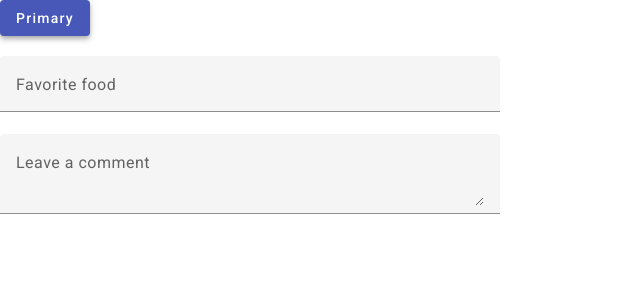
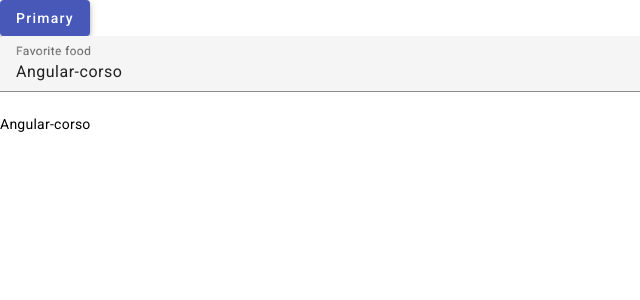
Before and after one commit to Castels88/Angular-corso, an Angular app: page / in a window 1280 px wide. Shown: the top 300 px of the page, without its empty margins (0-640 px from the left). Built offline with nearby package versions, Linux system fonts and the light colour scheme.

Commit message:
fine lezione

```diff
--- a/src/app/app.component.html
+++ b/src/app/app.component.html
@@ -1,37 +1,27 @@
 <!--
-oggi andiamo a vedere l event bindig
-ossia andremo a collegare un azione fatta da un utente al nostro
-bottone che mettere in moto un event nel nostro TS
-in angular gli eventi onclick ad esempio hanno una loro sintassi
-si usa aprire (click)='in nome della funzione o variabile'
-Angular ci dara un errore perche il metodo o funzione onClick
-non esiste nella app.TS quindi dobbiamo andare a dichiararla nella app.TS=>
+in questa lezione vedremo come funzionano
+i two-way event binding che sono questi
+eventi che vanno a cambiare sia
+HTML che TS
 
-adesso andiamo ad utilizzare gli inout di Material Design
-all input gli diamo l evento (input)
-e all input assegnamo la funzione onInput che dichiareremo con un semplice console.log()
-nel TS nella funzione dobbiamo dare un valore che TS lo vuole come any e facciamo il
-console.log di quel valore che mettere come attributo della funzione
+in questa lezione andremo a cambiare il valore dell'input in modo che sia two-way
+binding ossia che possa essere cambiato il valore dall'utente che nel TS
 
-poi alla funzione usiamo proprio la keyword $event proprio di Angular che ordina ad
-angular di andare a prendere l event che succedera in quell input
-quindi facendo cosi raccogliero e mandero in console.log ogni singola lettera
-immessa nell input.
+per fare cio dobbiamo connettere l'event binding e il property binding
+per fare cio dobbiamo sostituire (input ) con [(ngModel)]='title' title
+perchè lo prendiamo come valore visibile
 
-altra cosa molto importante ricordiamoci che noi stiamo lavorando in TS
-quindi non possimao lasciare i type any per tutto quindi dobbiamo tipizzare
-nel nostro caso quindi nell input di un ipotetico form andiamo a vedere quale sarebbe
-il type corretto andiamo nel app.TS=>
+ngModule lo dobbiamo importare nel main TS senno ci da errore e si importa
+come FormsModule
+
+adesso noteremo che ngModel direttamente fara riferimento alla variabile title e nel
+HTML quando scriveremo nell input cambiera pure il testo sotto
 -->
-<button mat-raised-button (click)="onClick(this)" color="primary">Primary</button>
-<form class="example-form">
-  <mat-form-field class="example-full-width">
-    <mat-label>Favorite food</mat-label>
-    <input matInput placeholder="Ex. Pizza" (input)="onInput($event)">
-  </mat-form-field>
+<button mat-raised-button (click)="onClick($event)" color="primary">Primary</button>
+<mat-form-field class="example-full-width">
+  <mat-label>Favorite food</mat-label>
+  <input matInput placeholder="Ex. Pizza" [(ngModel)]="title">
+</mat-form-field>
 
-  <mat-form-field class="example-full-width">
-    <mat-label>Leave a comment</mat-label>
-    <textarea matInput placeholder="Ex. It makes me feel..."></textarea>
-  </mat-form-field>
-</form>
+
+<p>{{title}}</p>
--- a/src/app/app.component.ts
+++ b/src/app/app.component.ts
@@ -7,19 +7,12 @@ import { Component, OnInit } from '@angular/core';
 })
 export class AppComponent {
   title = 'Angular-corso';
-  //creiamo la funzione e buttiamoci dentro
-  //quello che vogliamo
-  onClick(e: any) {
-    console.log(e);
+
+  onClick(e: Event) {
+    this.title = 'ho cliccato sul bottone';
   }
-  //qui invece di eny il tipe corretto sarebbe Event e chiaramente dobbiamo
-  //targhettizare l input e.target.value ma TS ci da un errore perche TS non sa cosa
-  // e' un input allora qui e' necessario fare il casting
-  //ossia far capire a TS che e' un elemento HTML e si fa cosi
-  // dentro il console.log((<HTMLInputElement>e.targe).value) le doppie (vanno ad indicare)
-  //che e un elemento HTML
 
   onInput(e: Event) {
-    console.log((<HTMLInputElement>e.target).value);
+    this.title = (<HTMLInputElement>e.target).value;
   }
 }
--- a/src/app/app.module.ts
+++ b/src/app/app.module.ts
@@ -8,7 +8,7 @@ import { MatSlideToggleModule } from '@angular/material/slide-toggle';
 import { MatCardModule } from '@angular/material/card';
 import { MatButtonModule } from '@angular/material/button';
 import { MatInputModule } from '@angular/material/input';
-
+import { FormsModule } from '@angular/forms';
 //come prima cosa andiamo ad implementare il componente di material all'interno della app.module
 //e poi dobbiamo aggiungere il componente anche negli import
 //adesso prendiamo l esempio di html che abbiamo nella pagina dei material design e andiamo nel html di prova =>
@@ -22,6 +22,7 @@ import { MatInputModule } from '@angular/material/input';
     MatCardModule,
     MatButtonModule,
     MatInputModule,
+    FormsModule,
   ],
   providers: [],
   bootstrap: [AppComponent],
--- a/src/app/prova/prova.component.html
+++ b/src/app/prova/prova.component.html
@@ -1,7 +1,5 @@
 <!--
-oggi andiamo a vedere l event bindig
-ossia andremo a collegare un azione fatta da un utente al nostro
-bottone che mettere in moto un event nel nostro TS
+
 -->
 
 
--- a/src/app/prova/prova.component.ts
+++ b/src/app/prova/prova.component.ts
@@ -15,8 +15,6 @@ import {
   styleUrls: ['./prova.component.css'],
 })
 export class ProvaComponent implements OnInit {
-  //creaiamo la variabile col valore opposto di quelo di partenza che abbiamo
-  //come possiamo legare questa variabile nel file HTML andiamo nel file HTML=>
   isDisabled = false;
   immagine2 = 'https://material.angular.io/assets/img/examples/shiba2.jpg';
   cane = [
```
